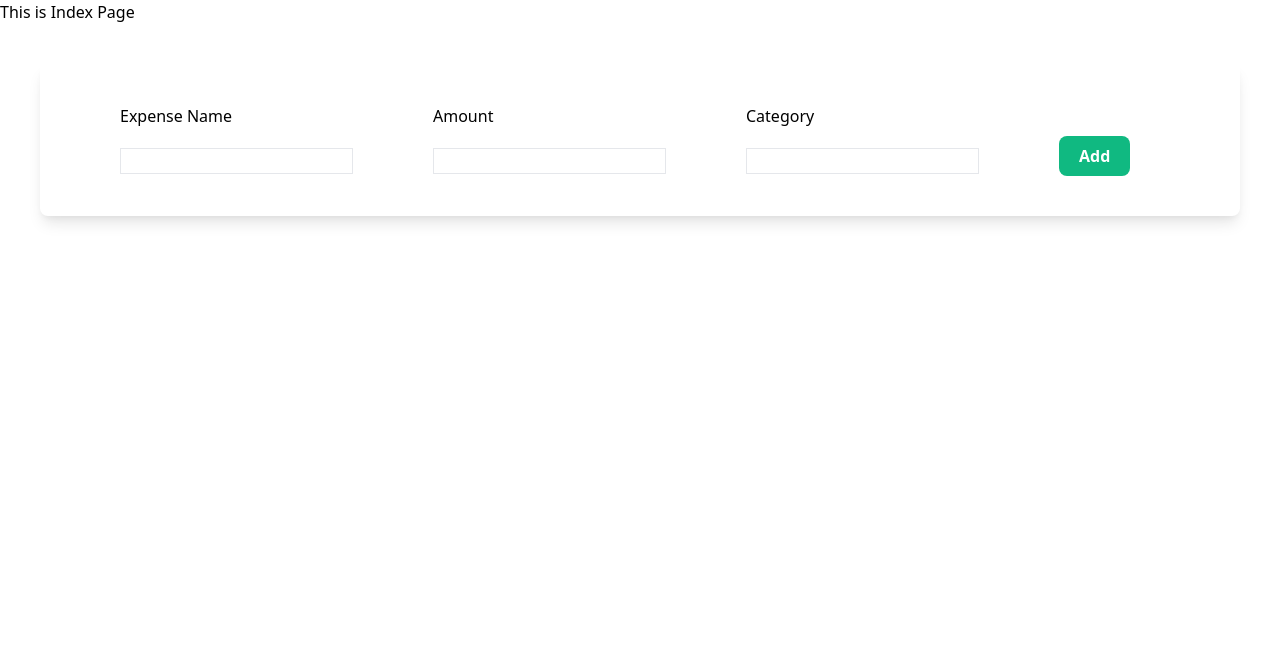
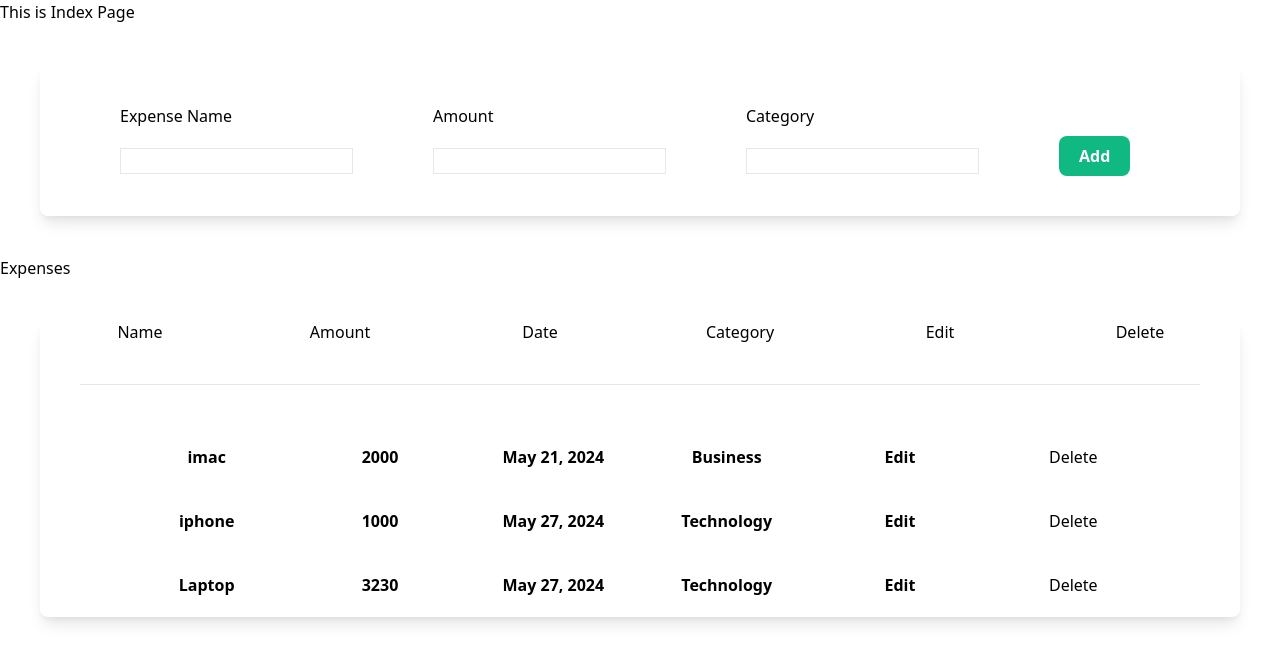
Before and after one commit to rahulkathuriaaa/Expense-Tracker, a Django app: page / in a window 1280 px wide. Shown: the top 663 px of the page. Run offline with Django 5.2, Linux system fonts and the light colour scheme; data comes from the database, SQL or seed files in the repository; both versions use the stored data as it was after the commit; style sheets or scripts are compiled from the project's sources.

Commit message:
added edit and delete expense feature

```diff
--- /dev/null
+++ b/myapp/static/myapp/style.css
@@ -0,0 +1,10 @@
+div.expense-header,div.expense-row{
+    display: table;
+    width: 100%;
+    table-layout: fixed;
+}
+
+div.expense-header span,div.expense-row span{
+    display: table-cell;
+    text-align: center;
+}
--- a/myapp/templates/myapp/base.html
+++ b/myapp/templates/myapp/base.html
@@ -5,6 +5,7 @@
     <meta charset="UTF-8">
     <meta name="viewport" content="width=device-width, initial-scale=1.0">
     <link rel="stylesheet" href="{% static "myapp/styles.css" %}">
+    <link rel="stylesheet" href="{% static "myapp/style.css" %}">
     <title>Document</title>
 </head>
 <body>
--- a/myapp/templates/myapp/index.html
+++ b/myapp/templates/myapp/index.html
@@ -38,4 +38,36 @@
     </div>
 </form>
 
+<div>Expenses</div>
+<div class="shadow-lg m-10 rounded-lg">
+    <div class="expense-header flex flex-wrap space-x-40">
+        <span>Name</span>
+        <span>Amount</span>
+        <span>Date</span>
+        <span>Category</span>
+        <span>Edit</span>
+        <span>Delete</span>
+    </div>
+    <hr class="m-10">
+    {% for expense in expenses %}
+    <div class="expense-row flex flex-wrap px-20 py-5">
+        <span class="font-bold">{{expense.name}}</span>
+        <span class="font-bold">{{expense.amount}}</span>
+        <span class="font-bold">{{expense.date}}</span>
+        <span class="font-bold">{{expense.category}}</span>
+        <span class="font-bold"><a href="{% url "edit" expense.id %}">Edit</a></span>
+        <span class="font-bold">
+            <form method="post" action="{% url "delete" expense.id %}">
+                {% csrf_token %}
+                <button type='submit' name="delete">
+                    Delete
+                </button>
+            </form>
+        </span>
+
+    </div>
+    {% endfor %}
+</div>
+
+
 {% endblock body %}
--- a/myapp/urls.py
+++ b/myapp/urls.py
@@ -1,5 +1,7 @@
 from django.urls import path
 from . import views
 urlpatterns = [
-    path('',views.index,name='index')
+    path('',views.index,name='index'),
+    path('edit/<int:id>/',views.edit,name='edit'),
+    path('delete/<int:id>/',views.delete,name='delete')
 ]
--- a/myapp/views.py
+++ b/myapp/views.py
@@ -1,5 +1,6 @@
-from django.shortcuts import render
+from django.shortcuts import render,redirect
 from .forms import ExpenseForm
+from .models import Expense
 # Create your views here.
 def index(request):
     if request.method=='POST':
@@ -8,5 +9,26 @@ def index(request):
             expense.save()
 
 
+    expenses = Expense.objects.all()
+
     expense_form = ExpenseForm()
-    return render(request,'myapp/index.html',{'expense_form':expense_form})
+    return render(request,'myapp/index.html',{'expense_form':expense_form,'expenses':expenses})
+
+
+def edit(request,id):
+    expense = Expense.objects.get(id=id)
+    expense_form = ExpenseForm(instance=expense)
+
+    if request.method == 'POST':
+        expense = Expense.objects.get(id=id)
+        form = ExpenseForm(request.POST,instance=expense)
+        if form.is_valid():
+            form.save()
+            return redirect('index')
+    return render(request,'myapp/edit.html',{'expense_form':expense_form})
+
+def delete(request,id):
+    if request.method == 'POST' and 'delete' in request.POST:
+        expense = Expense.objects.get(id=id)
+        expense.delete()
+    return redirect('index')
```
Also changed, not shown: myapp/templates/myapp/edit.html (added, +42 -0 lines), README.md, db.sqlite3.
